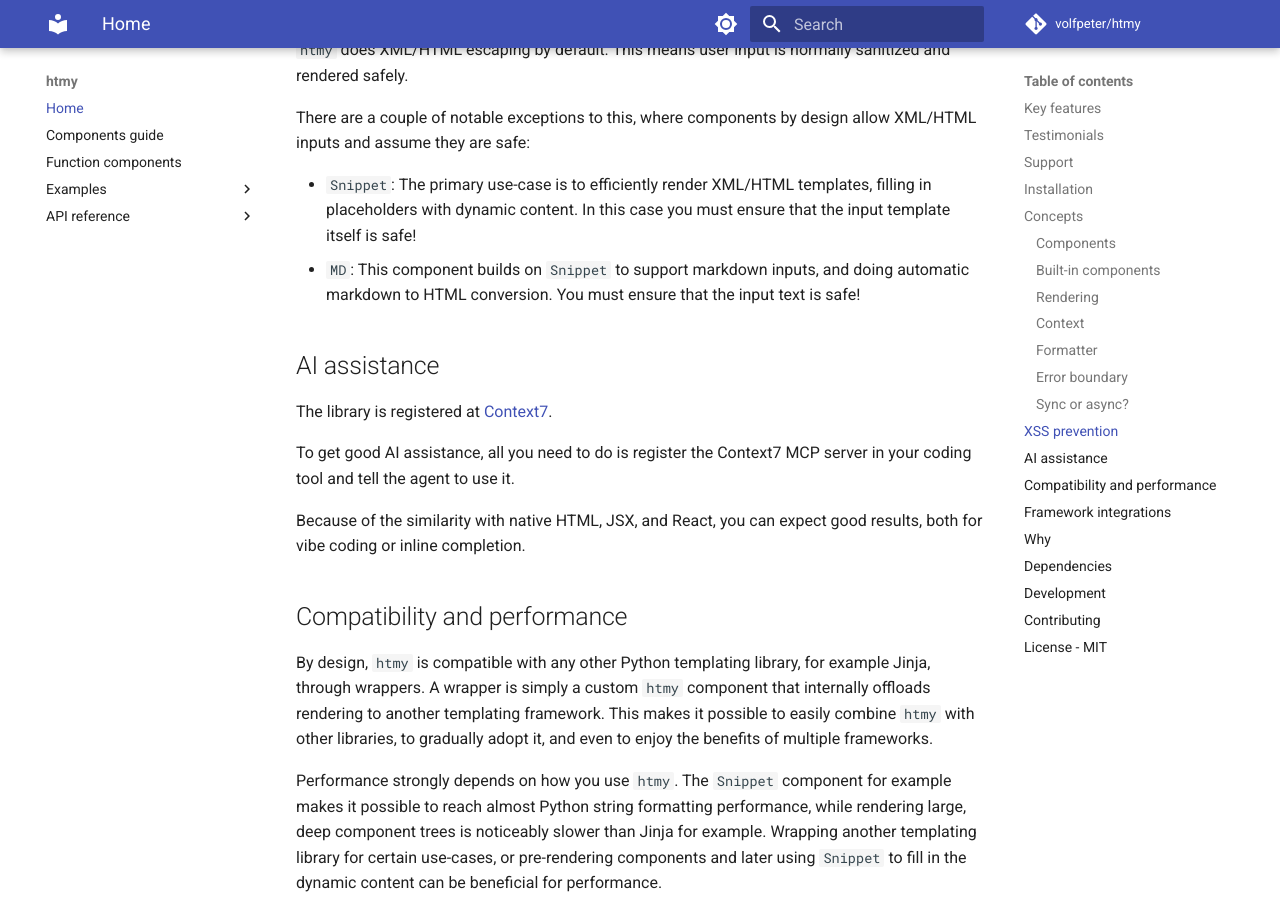
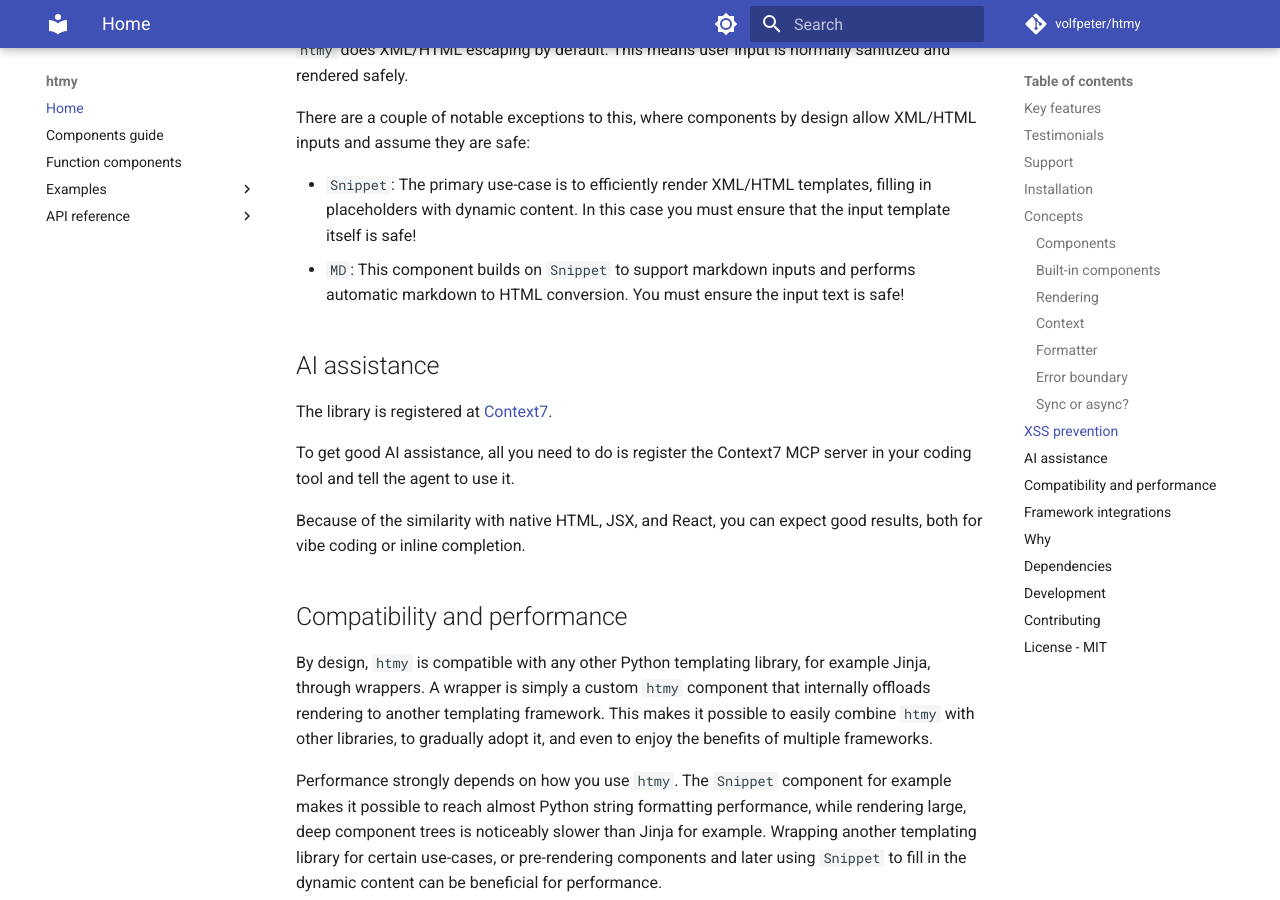
Before and after one commit to volfpeter/htmy, an MkDocs documentation site: the page built from docs/index.md, in a window 1280 px wide and 900 px high, scrolled down 8281 px. Built offline with MkDocs 1.6.1 and Material for MkDocs 9.7.7, drawn with Linux system fonts in a browser that asks for light colours; comment, search, counter and statistics services are not loaded.

Commit message:
docs: fix wording

```diff
--- a/docs/index.md
+++ b/docs/index.md
@@ -310,7 +310,7 @@ In all other cases, it's best to use sync components.
 There are a couple of notable exceptions to this, where components by design allow XML/HTML inputs and assume they are safe:
 
 - `Snippet`: The primary use-case is to efficiently render XML/HTML templates, filling in placeholders with dynamic content. In this case you must ensure that the input template itself is safe!
-- `MD`: This component builds on `Snippet` to support markdown inputs, and doing automatic markdown to HTML conversion. You must ensure that the input text is safe!
+- `MD`: This component builds on `Snippet` to support markdown inputs and performs automatic markdown to HTML conversion. You must ensure the input text is safe!
 
 ## AI assistance
 
```
Also changed, not shown: README.md (+1 -1 lines).
